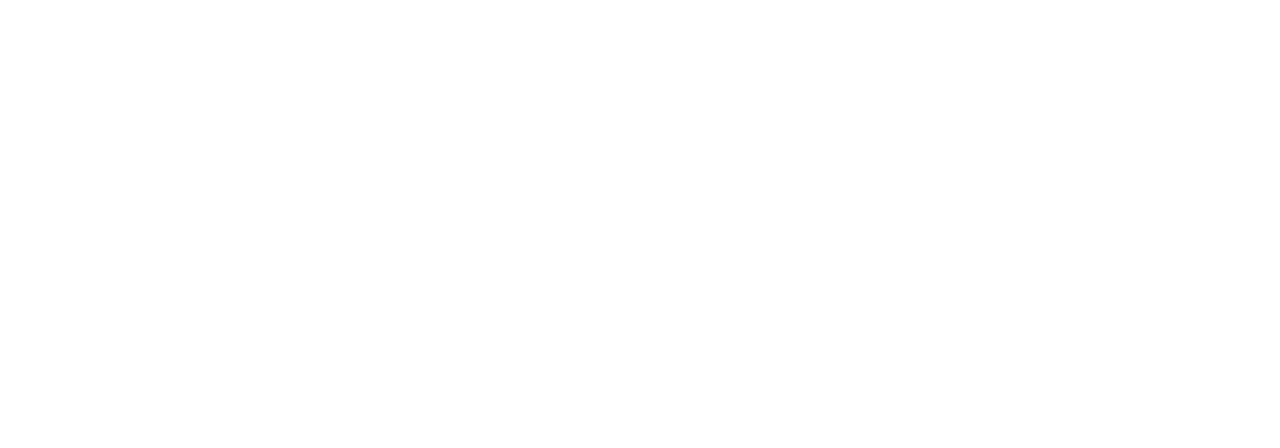
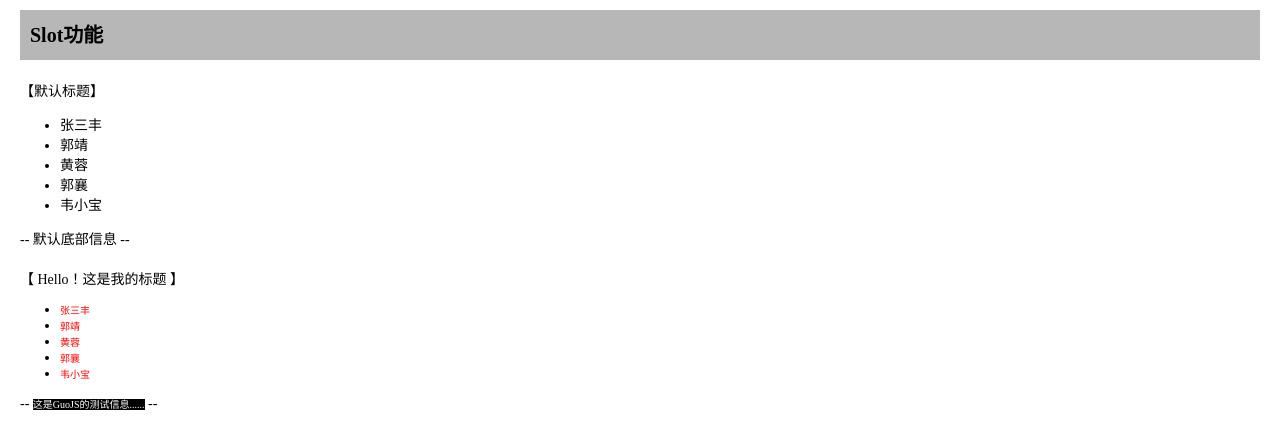
Before and after one commit to guojs-github/vue-ex, a Vue app: page /Slot in a window 1280 px wide. Before the commit this address had no page. Shown: the top 448 px of the page. Built offline with nearby package versions, Linux system fonts and the light colour scheme.

Commit message:
添加Slot演示

```diff
--- a/src/components/Home/Home.vue
+++ b/src/components/Home/Home.vue
@@ -24,26 +24,29 @@
 			<div class='-inline -ef-click -light-red -red-button test-throttle' @click='onThrottle'>
 				节流阀
 			</div>
-			<div class='-inline -ef-click -light-red -red-button test-throttle' @click='onDynamicClass'>
+			<div class='-inline -ef-click -light-red -red-button test-dynamic-class' @click='onDynamicClass'>
 				动态样式类
 			</div>
-			<div class='-inline -ef-click -light-red -red-button test-throttle' @click='onEventHandler'>
+			<div class='-inline -ef-click -light-red -red-button test-event-handler' @click='onEventHandler'>
 				事件处理
 			</div>
-			<div class='-inline -ef-click -light-red -red-button test-throttle' @click='onInput'>
+			<div class='-inline -ef-click -light-red -red-button test-input' @click='onInput'>
 				输入控件演示
 			</div>
-			<div class='-inline -ef-click -light-red -red-button test-throttle' @click='onGlobalComponent'>
+			<div class='-inline -ef-click -light-red -red-button test-global-component' @click='onGlobalComponent'>
 				全局控件演示
 			</div>
-			<div class='-inline -ef-click -light-red -red-button test-throttle' @click='onProps'>
+			<div class='-inline -ef-click -light-red -red-button test-props' @click='onProps'>
 				属性演示
 			</div>
-			<div class='-inline -ef-click -light-red -red-button test-throttle' @click='onNonePropAttrs'>
+			<div class='-inline -ef-click -light-red -red-button test-none-prop-attrs' @click='onNonePropAttrs'>
 				默认属性演示
 			</div>
-			<div class='-inline -ef-click -light-red -red-button test-throttle' @click='onCustomEvent'>
+			<div class='-inline -ef-click -light-red -red-button test-custom-event' @click='onCustomEvent'>
 				自定义事件
+			</div>
+			<div class='-inline -ef-click -light-red -red-button test-slot' @click='onSlot'>
+				Slot功能
 			</div>
 		</div>
 	</div>
@@ -156,6 +159,12 @@
 			this.route('CustomEvent');
 		},
 
+		onSlot() {
+			console.log('On demo slot');
+
+			this.route('Slot');
+		},
+
 		/*************************/
 		init() {
 			console.log('Initialize.');
--- /dev/null
+++ b/src/components/Slot/Slot.less
@@ -0,0 +1,6 @@
+/*
+  Slot style
+*/
+
+.slot {
+}
--- /dev/null
+++ b/src/components/Slot/Slot.vue
@@ -0,0 +1,65 @@
+<template>
+	<!--Slot功能-->
+	<div class='-content slot'>
+		<div class='-title'>
+			Slot功能
+		</div>
+
+		<slot-component :items='items'/>
+
+		<slot-component
+			:items='items'
+			:footFunc='customizedFootFunc'>
+			<template #default>
+				Hello！这是我的标题
+			</template>
+			<template #item='{ item }'>
+				<span class='user-item'>{{ item }}</span>
+			</template>
+			<template #foot='{ footFunc }'>
+				<span class='user-bottom'>{{ footFunc() }}</span>
+			</template>
+		</slot-component>
+	</div>
+</template>
+
+<script>
+import SlotComponent from './SlotComponent.vue';
+
+export default {
+	name: 'Slot',
+
+	components: {
+		SlotComponent
+	},
+
+	data() {
+		return {
+			items: ['张三丰', '郭靖', '黄蓉', '郭襄', '韦小宝']
+		};
+	},
+
+	methods: {
+		/*************************/
+		customizedFootFunc() {
+			console.log('Customized foot function');
+
+			return '这是GuoJS的测试信息......';
+		}
+	}
+};
+</script>
+
+<style scoped src='./Slot.less' lang='less'/>
+<style scoped>
+	.user-item {
+		color: red;
+		font-size: 10px;
+	}
+
+	.user-bottom {
+		color: white;
+		font-size: 10px;
+		background-color: black;
+	}
+</style>
--- /dev/null
+++ b/src/components/Slot/SlotComponent.less
@@ -0,0 +1,7 @@
+/*
+  Slot component style
+*/
+
+.slot-component {
+	margin: 20px 0;
+}
--- /dev/null
+++ b/src/components/Slot/SlotComponent.vue
@@ -0,0 +1,56 @@
+<template>
+	<!--Slot功能组件-->
+	<div class='slot-component'>
+		<div class='title'>
+			【<slot>默认标题</slot>】
+		</div>
+		<div class='content'>
+			<ul>
+				<li :key='index' v-for='(item, index) in items'>
+					<slot name='item' :item='item'>
+						{{ item }}
+					</slot>
+				</li>
+			</ul>
+		</div>
+		<div class='foot'>
+			--
+			<slot name='foot' :footFunc='footFunc'>
+				{{ footFunc() }}
+			</slot>
+			--
+		</div>
+	</div>
+</template>
+
+<script>
+export default {
+	name: 'SlotComponent',
+
+	components: {
+	},
+
+	props: {
+		items: {
+			type: Array,
+			default: () => ([])
+		},
+		footFunc: {
+			type: Function,
+			default: () => ('默认底部信息')
+		}
+	},
+
+	data() {
+		return {};
+	},
+
+	methods: {
+		/*************************/
+	}
+};
+</script>
+
+<style scoped src='./SlotComponent.less' lang='less'/>
+<style scoped>
+</style>
--- a/src/router/index.ts
+++ b/src/router/index.ts
@@ -13,6 +13,7 @@
 import Props from '@/components/Props/Props.vue';
 import NonePropAttrs from '@/components/NonePropAttrs/NonePropAttrs.vue';
 import CustomEvent from '@/components/CustomEvent/CustomEvent.vue';
+import Slot from '@/components/Slot/Slot.vue';
 
 const routes: Array<RouteRecordRaw> = [{
 	path: '/',
@@ -70,6 +71,10 @@
 	path: '/CustomEvent',
 	name: 'CustomEvent',
 	component: CustomEvent
+}, {
+	path: '/Slot',
+	name: 'Slot',
+	component: Slot
 }];
 
 const router = createRouter({
```
